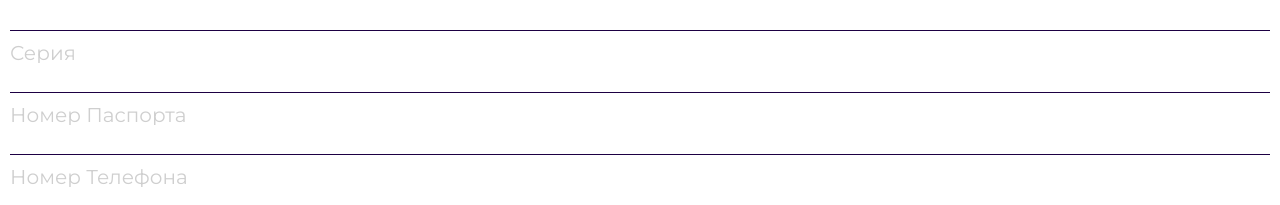
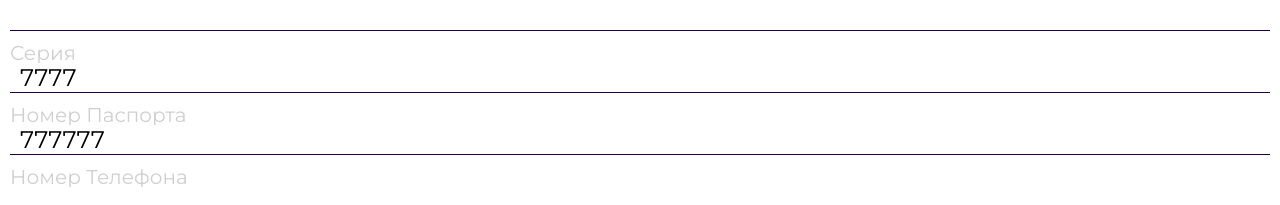
Before and after one commit to FremyXS/Hotel.UI, a React (Create React App) app in the folder hotel.ui/: page /booking in a window 1280 px wide. Shown: the part 389-594 px from the top of the page. Built offline with nearby package versions, Linux system fonts and the light colour scheme.

Commit message:
feat(BookingPage): add form to contacts

```diff
--- a/hotel.ui/src/pages/booking-page/BookingPage.tsx
+++ b/hotel.ui/src/pages/booking-page/BookingPage.tsx
@@ -1,10 +1,27 @@
-import React from "react";
+import React, { ChangeEvent, useState } from "react";
 
 import './BookingPage.scss';
 import Input from "../../components/Input/Input";
 import Button from "../../components/Button/Button";
+import { BookingContactsType } from "../../types";
 
 function BookingPage() {
+    const [contacts, setContacts] = useState<BookingContactsType>({
+        firstName: "",
+        lastName: "",
+        passportSeries: 7777,
+        passportNumber: 777777,
+        telephon: "",
+        email: ""
+    });
+
+    function onChangeContacts(event: ChangeEvent<HTMLInputElement>) {
+        setContacts({
+            ...contacts,
+            [event.target.name]: event.target.value
+        })
+    }
+
     return (
         <div className="booking">
             <div className="booking-info">
@@ -51,12 +68,37 @@ function BookingPage() {
                 <div className="booking-contacts__title title">
                     Контактные данные
                 </div>
-                <Input labelName="Имя" />
-                <Input labelName="Фамилия" />
-                <Input labelName="Серия" />
-                <Input labelName="Номер Паспорта" />
-                <Input labelName="Номер Телефона" />
-                <Input labelName="Email" />
+                <Input
+                    labelName="Имя"
+                    type="text"
+                    value={contacts.firstName}
+                    name="firstName"
+                    onChange={(event: ChangeEvent<HTMLInputElement>) => onChangeContacts(event)} />
+                <Input labelName="Фамилия"
+                    type="text"
+                    value={contacts.lastName}
+                    name="lastName"
+                    onChange={(event: ChangeEvent<HTMLInputElement>) => onChangeContacts(event)} />
+                <Input labelName="Серия"
+                    type="text"
+                    value={contacts.passportSeries.toString()}
+                    name="passportSeries"
+                    onChange={(event: ChangeEvent<HTMLInputElement>) => onChangeContacts(event)} />
+                <Input labelName="Номер Паспорта"
+                    type="text"
+                    value={contacts.passportNumber.toString()}
+                    name="passportNumber"
+                    onChange={(event: ChangeEvent<HTMLInputElement>) => onChangeContacts(event)} />
+                <Input labelName="Номер Телефона"
+                    type="text"
+                    value={contacts.telephon}
+                    name="telephon"
+                    onChange={(event: ChangeEvent<HTMLInputElement>) => onChangeContacts(event)} />
+                <Input labelName="Email"
+                    type="email"
+                    value={contacts.email}
+                    name="email"
+                    onChange={(event: ChangeEvent<HTMLInputElement>) => onChangeContacts(event)} />
             </div>
             <div className="booking-button">
                 <Button type="button" >
```
Also changed, not shown: hotel.ui/src/types/index.d.ts (+9 -0 lines).
